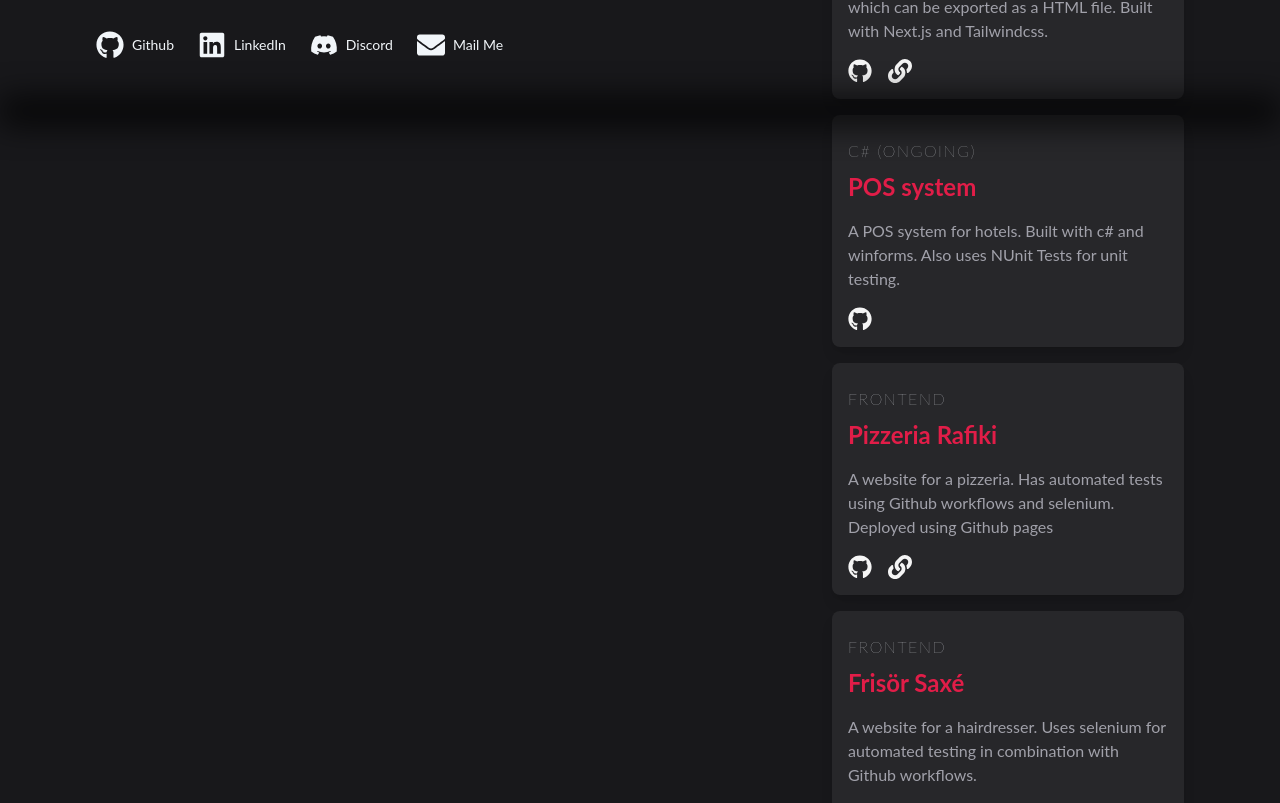
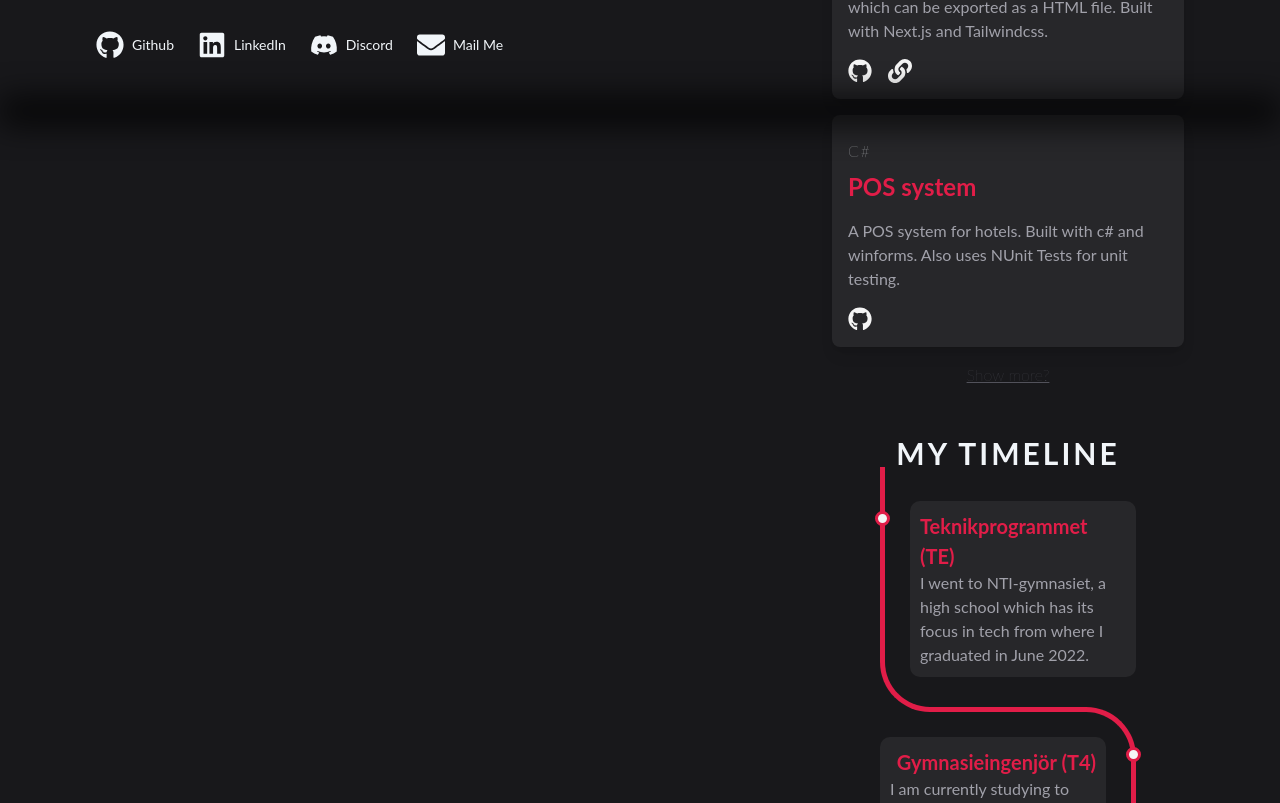
Before and after one commit to linus-jansson/linus-jansson.github.io, a Next.js app: page / in a window 1280 px wide. Shown: the part 677-1480 px from the top of the page. Built offline with nearby package versions, Linux system fonts and the light colour scheme.

Commit message:
show more button and more projects

```diff
--- a/package.json
+++ b/package.json
@@ -12,7 +12,7 @@
     "dependencies": {
         "@splidejs/react-splide": "^0.7.12",
         "@types/node": "18.11.12",
-        "next": "^13.0.6",
+        "next": "^13.1.2",
         "react": "^18.2.0",
         "react-dom": "^18.2.0",
         "react-icons": "^4.6.0",
--- a/src/components/index/Portfolio.tsx
+++ b/src/components/index/Portfolio.tsx
@@ -1,7 +1,8 @@
+"use client";
 import Data from '../../data'
 import Link from 'next/link'
 import { FaLink, FaGithub } from 'react-icons/fa'
-
+import { useState, useEffect } from 'react';
 
 const PortfolioCard = ({ type, title, desc, github, page_link, latest_change }:
     {
@@ -17,12 +18,12 @@ const PortfolioCard = ({ type, title, desc, github, page_link, latest_change }:
 
         <div className='bg-zinc-800 p-4 w-full transition rounded-lg md:hover:scale-110 md:shadow-lg md:hover:shadow-2xl md:hover:!opacity-100 md:group-hover:opacity-50 duration-300 my-4'>
             {/* https://stackoverflow.com/questions/65170132/tailwindcss-use-hover-over-group-hover */}
-            <p className='text-slate-100 uppercase tracking-widest font-thin my-2'>{type}</p>
-            <p className='text-rose-600 text-2xl font-bold mb-4'>{title}</p>
-            <p className='text-zinc-400 pb-4'>{desc}</p>
+            <p className='my-2 font-thin tracking-widest uppercase text-slate-100'>{type}</p>
+            <p className='mb-4 text-2xl font-bold text-rose-600'>{title}</p>
+            <p className='pb-4 text-zinc-400'>{desc}</p>
             <div className='flex flex-row'>
-                {github && <Link href={github} className='pr-4'> <FaGithub className="hover:fill-rose-600 duration-100" size='1.5em' color='whitesmoke' /> </Link>}
-                {page_link && <Link href={page_link}> <FaLink className="hover:fill-rose-600 duration-100" size='1.5em' color='whitesmoke' /> </Link>}
+                {github && <Link href={github} className='pr-4'> <FaGithub className="duration-100 hover:fill-rose-600" size='1.5em' color='whitesmoke' /> </Link>}
+                {page_link && <Link href={page_link}> <FaLink className="duration-100 hover:fill-rose-600" size='1.5em' color='whitesmoke' /> </Link>}
 
             </div>
         </div>
@@ -30,14 +31,28 @@ const PortfolioCard = ({ type, title, desc, github, page_link, latest_change }:
 }
 
 const PortfolioSection = () => {
+    const [amountToShow, setAmountToShow] = useState(3);
+    const [projects, setProjects] = useState([]);
+
+    useEffect(() => {
+        let cancel = false;
+        fetch(`/api/projects?min=0&max=${amountToShow - 1}`)
+            .then((res) => res.json())
+            .then((data) => {
+                if (cancel) return;
+                setProjects(data.projects);
+            });
+        return () => { cancel = true };
+    }, [amountToShow])
+
     return (
         <>
-            <h1 className='text-slate-100 text-3xl font-bold uppercase tracking-widest text-center'>My Recent Projects</h1>
+            <h1 className='text-3xl font-bold tracking-widest text-center uppercase text-slate-100'>My Recent Projects</h1>
             <div id='projects' className='group'>
-                {Data.projects.map((project, index) => {
+                {projects.map((project: any) => {
                     return (
                         <PortfolioCard
-                            key={index}
+                            key={project.id}
                             title={project.title}
                             type={project.type}
                             desc={project.desc}
@@ -47,8 +62,8 @@ const PortfolioSection = () => {
                     )
                 })}
 
-
             </div>
+            <p className='font-thin text-center text-zinc-600'><a onClick={() => { setAmountToShow((prev) => prev + 2) }} className='underline duration-100 hover:cursor-pointer hover:text-rose-600'>Show more?</a></p>
         </>
     )
 }
--- a/src/data.js
+++ b/src/data.js
@@ -1,6 +1,7 @@
 export default {
     projects: [
         {
+            id: 0,
             type: 'Full stack',
             title: 'Adminnärvaro',
             desc: 'A full stack web application for seeing the attendence of the personeel at NTI gymnasiet. Built with Next.js, JWT, Socket.io, Express.js, tailwindcss and Mongodb. The application also has an API that is used by a raspberry pico W to update the attendence for a person with a button press.',
@@ -8,6 +9,7 @@ export default {
             page_link: 'https://narvaro.ntig.net/'
         },
         {
+            id: 1,
             type: 'Full stack (ongoing)',
             title: 'Website builder',
             desc: 'A full stack application for creating websites which can be exported as a HTML file. Built with Next.js and Tailwindcss.',
@@ -15,12 +17,14 @@ export default {
             page_link: 'https://webpage-builder-inky.vercel.app/'
         },
         {
-            type: 'C# (ongoing)',
+            id: 2,
+            type: 'C#',
             title: 'POS system',
             desc: 'A POS system for hotels. Built with c# and winforms. Also uses NUnit Tests for unit testing.',
             github: 'https://github.com/NTIG-Uppsala/hotell-kassasystem'
         },
         {
+            id: 3,
             type: 'Frontend',
             title: 'Pizzeria Rafiki',
             desc: 'A website for a pizzeria. Has automated tests using Github workflows and selenium. Deployed using Github pages',
@@ -28,6 +32,7 @@ export default {
             page_link: 'https://ntig-uppsala.github.io/pizzeria-rafiki/'
         },
         {
+            id: 4,
             type: 'Frontend',
             title: 'Frisör Saxé',
             desc: 'A website for a hairdresser. Uses selenium for automated testing in combination with Github workflows.',
@@ -35,12 +40,27 @@ export default {
             page_link: 'https://ntig-uppsala.github.io/Frisor-Saxe/'
         },
         {
+            id: 5,
             type: 'Frontend',
             title: 'Florist Blåklinten',
             desc: 'A website for a flowershop. Uses selenium SDK for unit tests and is deployed using Github Workflows on Github Pages',
             github: 'https://github.com/NTIG-Uppsala/florist-blaklinten/',
             page_link: 'https://ntig-uppsala.github.io/florist-blaklinten/'
         },
+        {
+            id: 6,
+            type: 'C# (ongoing)',
+            title: 'POS system',
+            desc: 'A POS system for resturants.',
+            github: 'https://github.com/NTIG-Uppsala/restaurang-kassa'
+        },
+        {
+            id: 7,
+            type: 'C# (ongoing)',
+            title: 'btd6farmer',
+            desc: 'A macro system for the game Bloons td 6. Uses Relies on OCR with tesseract and template matching with opencv for navigation. Made in python',
+            github: 'https://github.com/NTIG-Uppsala/restaurang-kassa'
+        },
     ],
     timeline: [{}]
 }
--- /dev/null
+++ b/src/pages/api/projects.ts
@@ -0,0 +1,20 @@
+// Next.js API route support: https://nextjs.org/docs/api-routes/introduction
+import type { NextApiRequest, NextApiResponse } from 'next'
+import data from '../../data'
+// type Data = {
+
+// }
+
+export default function handler(
+    req: NextApiRequest,
+    res: NextApiResponse<any>
+) {
+    let min = req.query.min ? parseInt(req.query.min as string) : 0
+    let max = req.query.max ? parseInt(req.query.max as string) : 100
+
+    let projects = data.projects.filter((project) => {
+        return project.id >= min && project.id <= max
+    })
+
+    res.status(200).json({ projects: projects })
+}
```
Also changed, not shown: 1 other file (tests, documents, lock files or other folders).
